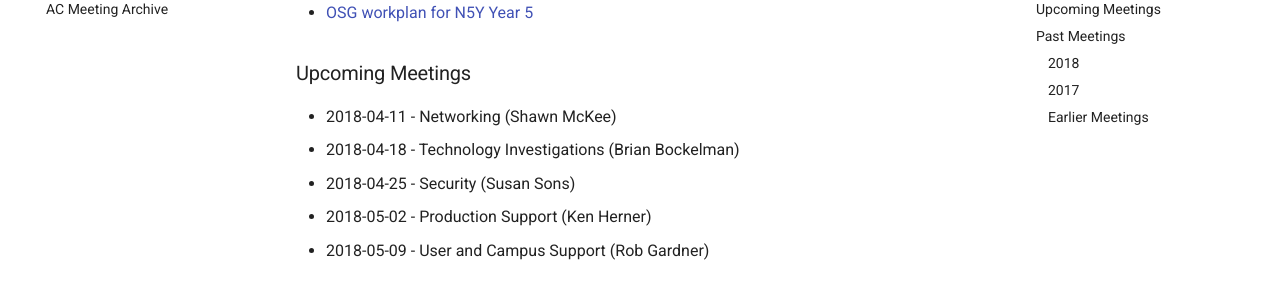
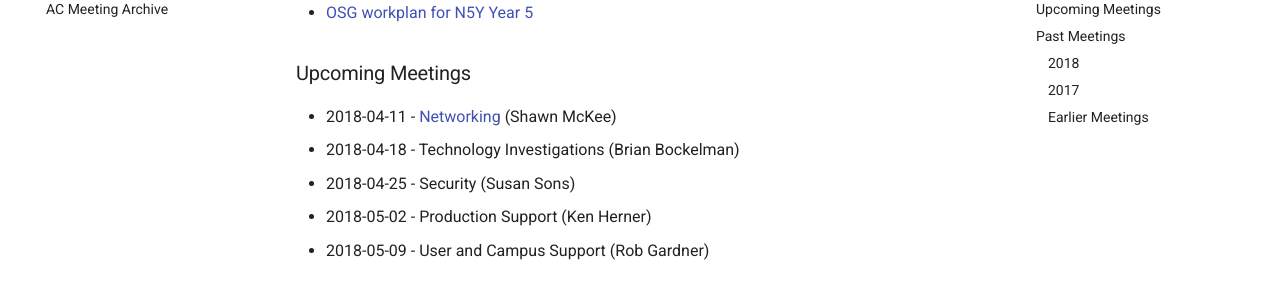
Before and after one commit to ppaschos/management-1, an MkDocs documentation site: the page built from docs/area-coordinators.md, in a window 1280 px wide and 900 px high, scrolled down 969 px. Shown: the part 153-453 px from the top of the window. Built offline with MkDocs 1.6.1 and Material for MkDocs 9.7.7, drawn with Linux system fonts in a browser that asks for light colours; old or Windows-style settings are respelled for this version of MkDocs; part of the change alters nothing that is shown.

Commit message:
Added link for 2018-04-11

```diff
--- a/docs/area-coordinators.md
+++ b/docs/area-coordinators.md
@@ -44,7 +44,7 @@ The current Area Coordinators are:
 
 ### Upcoming Meetings
 
-- 2018-04-11 - Networking (Shawn McKee)
+- 2018-04-11 - [Networking](https://drive.google.com/file/d/1nFGASJubvOVkGmfjVoryRImQTXjcnHtn/view) (Shawn McKee)
 - 2018-04-18 - Technology Investigations (Brian Bockelman)
 - 2018-04-25 - Security (Susan Sons)
 - 2018-05-02 - Production Support (Ken Herner)
```
